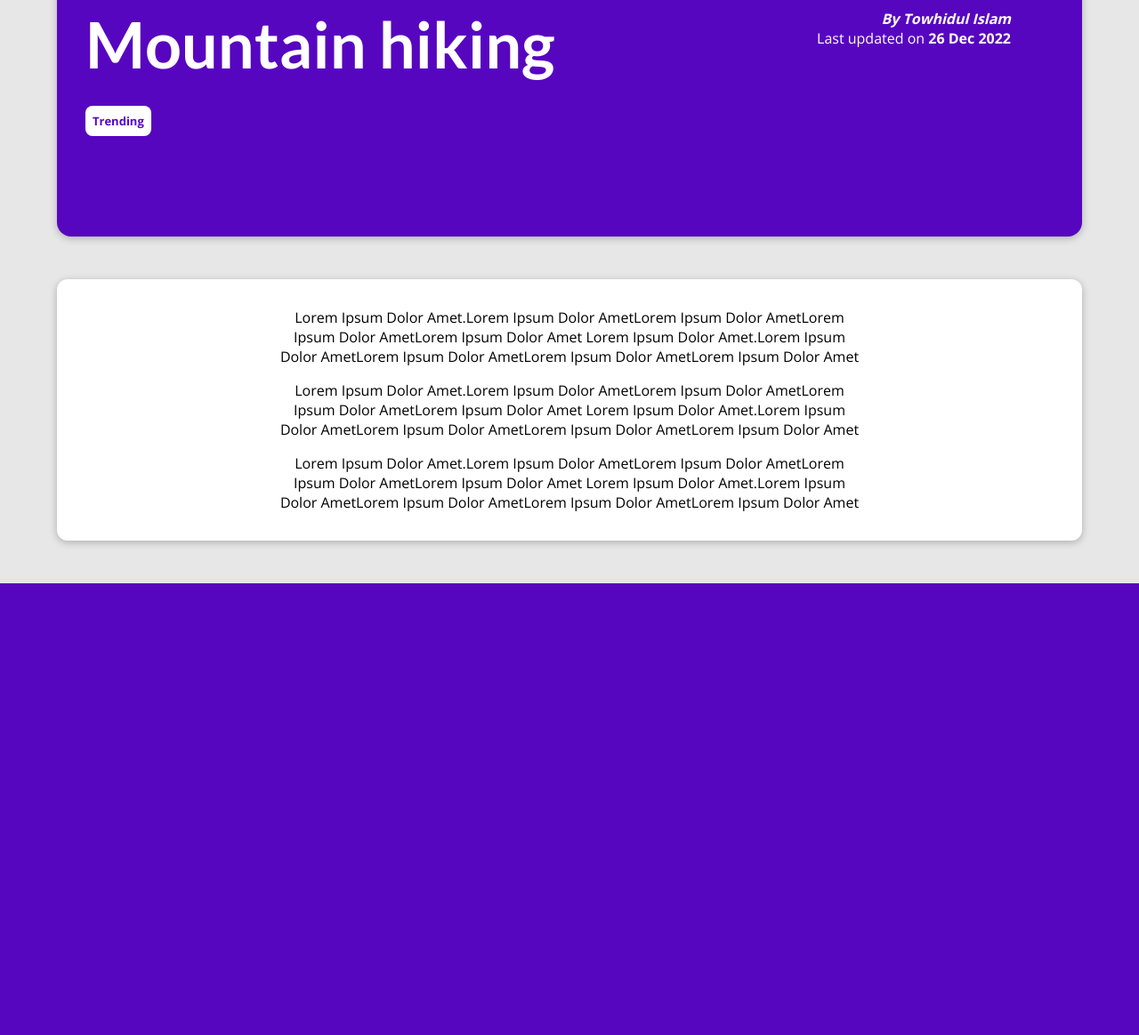
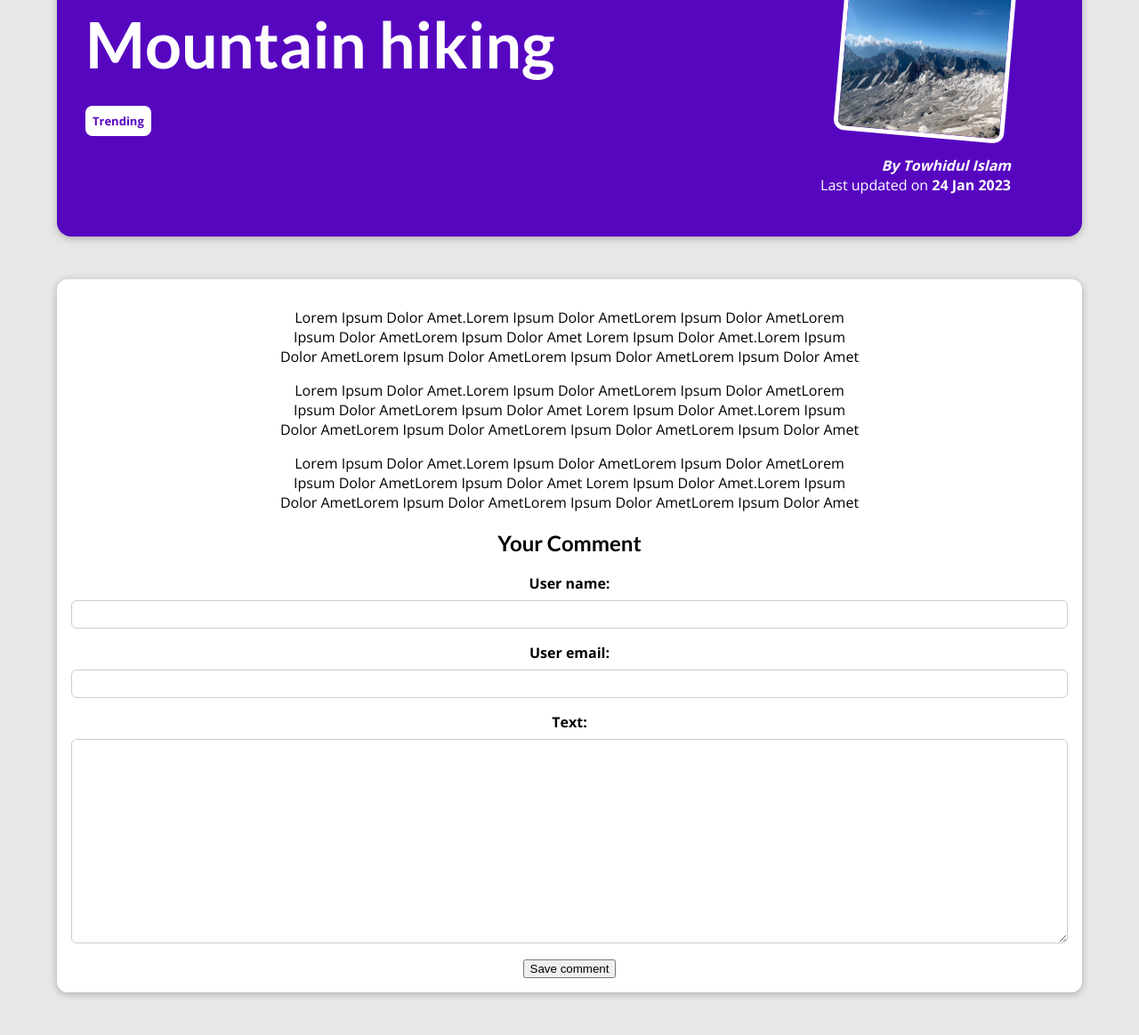
Before and after one commit to lastsaintcrucified/django_mysit_blog, a Django app: a page that uses blog/templates/blog/post-detail.html in a window 1280 px wide. Shown: the part 214-1378 px from the top of the page at 89% size. Before the commit the page ends 870 px from the top, so only its background shows below. Run offline with Django 4.2, Linux system fonts and the light colour scheme; data comes from the database, SQL or seed files in the repository.

Commit message:
comment added

```diff
--- /dev/null
+++ b/blog/forms.py
@@ -0,0 +1,25 @@
+from django import forms
+from .models import Comment
+
+
+class CommentForm(forms.ModelForm):
+    class Meta:
+        model = Comment
+        exclude = ["post"]
+        label = {
+            "user_name": "Your Name",
+            "user_email": "Your Email",
+            "text": "Your Comment"
+        }
+        error_messages = {
+            "user_name": {
+                "required": "Your Name is Required",
+                "max_length": "Name cannot be more than 40 Chars"
+            },
+            "user_email": {
+                "required": "Your Email is Required",
+            },
+            "text": {
+                "required": "Your Text is Required",
+            },
+        }
--- a/blog/models.py
+++ b/blog/models.py
@@ -30,9 +30,17 @@ class Post(models.Model):
     title = models.CharField(max_length=150, default="")
     excerpt = models.CharField(max_length=200, default="")
     content = models.TextField(validators=[MinLengthValidator(10)])
-    image_name = models.CharField(max_length=300, default="")
+    image = models.ImageField(upload_to="posts", null=True)
     date = models.DateField(auto_now=True)
     slug = models.SlugField(unique=True)
     author = models.ForeignKey(
         Author, on_delete=models.SET_NULL, null=True, related_name="posts")
     tags = models.ManyToManyField(Tag)
+
+
+class Comment(models.Model):
+    user_name = models.CharField(max_length=120)
+    user_email = models.EmailField()
+    text = models.TextField(max_length=400)
+    post = models.ForeignKey(
+        Post, on_delete=models.CASCADE, related_name="comments")
--- a/blog/static/blog/post-detail.css
+++ b/blog/static/blog/post-detail.css
@@ -78,3 +78,111 @@ main {
   font-size: small;
   font-weight: bolder;
 }
+#comment-form {
+  margin: 3rem auto;
+  width: 45%;
+  max-width: 20rem;
+  border-radius: 12px;
+  background-color: white;
+  box-shadow: 0 2px 8px rgba(0, 0, 0, 0.25);
+  padding: 1rem;
+}
+#comment-form button {
+  font: inherit;
+  background-color: #390281;
+  color: white;
+  border: 1px solid #390281;
+  padding: 0.5rem 1.5rem;
+  border-radius: 6px;
+  cursor: pointer;
+}
+
+#comment-form button:hover,
+#comment-form button:active {
+  background-color: #4f0ba7;
+  border-color: #4f0ba7;
+}
+
+.form-control {
+  margin-bottom: 1rem;
+}
+
+.form-control label {
+  font-weight: bold;
+  margin-bottom: 0.5rem;
+  display: block;
+}
+
+.form-control input,
+.form-control textarea {
+  display: block;
+  width: 100%;
+  font: inherit;
+  padding: 0.25rem;
+  border-radius: 6px;
+  border: 1px solid #ccc;
+}
+
+.errorlist {
+  list-style: none;
+  margin: 0.5rem 0;
+  padding: 0;
+  color: #d6000b;
+}
+
+.invalid label {
+  color: #d6000b;
+}
+
+.invalid input,
+.invalid textarea {
+  border-color: #d6000b;
+  background-color: #ffe6e7;
+}
+
+#alert {
+  margin: 8rem auto 3rem auto;
+  border: 1px solid #d6000b;
+  background-color: #ffe6e7;
+  padding: 1rem;
+  width: 90%;
+  max-width: 40rem;
+}
+
+#alert a {
+  text-decoration: none;
+  border: 1px solid #d6000b;
+  background-color: #d6000b;
+  color: white;
+  padding: 0.25rem 1.5rem;
+  border-radius: 6px;
+}
+
+#comments {
+  margin: 3rem auto;
+  width: 90%;
+  max-width: 60rem;
+  border-radius: 12px;
+  background-color: white;
+  box-shadow: 0 2px 8px rgba(0, 0, 0, 0.25);
+  padding: 1rem 2rem;
+}
+
+#comments ul {
+  list-style: none;
+  margin: 0;
+  padding: 0;
+}
+
+#comments li {
+  margin-bottom: 1rem;
+  border-bottom: 2px solid #ccc;
+}
+
+#comments li:last-of-type {
+  border-bottom: none;
+}
+
+#comments h2 {
+  color: #464646;
+}
--- a/blog/templates/blog/includes/post.html
+++ b/blog/templates/blog/includes/post.html
@@ -1,8 +1,8 @@
-{% load static %}
+
 <li>
     <article class="post">
       <a href="{% url 'post-detail-page' post.slug%}">
-        <img src="{% static 'blog/images/'|add:post.image_name %}" alt="{{post.title}}" />
+        <img src="{{post.image.url}}" alt="{{post.title}}" />
         <div class="post_content">
           <h3>{{post.title}}</h3>
           <p>
--- a/blog/templates/blog/post-detail.html
+++ b/blog/templates/blog/post-detail.html
@@ -17,12 +17,28 @@
     {% endfor %}
   </div>
   <article class="post">
-    <img src"{% static 'blog/images/'|add:post.image_name %}" alt="{{post.title}}" />
+    <img src="{{post.image.url}}" alt="{{post.title}}" />
     <address>By <a href="mailto:{{post.author.email_address}}">{{post.author}}</a></address>
     <div class="post_content">Last updated on <time>{{post.date|date:"d M Y"}}</time></div>
   </article>
 </section>
 <main>
   {{post.content|linebreaks}}
+
+  <section class="comment-form">
+    <h2>Your Comment</h2>
+    <form action="" method="POST">
+      {% csrf_token %}
+      {% for form_field in comment_form %}
+      <div class="form-control">
+        {{form_field.label_tag}}
+        {{form_field}}
+        {{form_field.errors}}
+      </div>
+      {% endfor %}
+
+      <button>Save comment</button>
+    </form>
+  </section>
 </main>
 {% endblock %}
--- a/blog/urls.py
+++ b/blog/urls.py
@@ -2,7 +2,8 @@ from django.urls import path
 from . import views
 
 urlpatterns = [
-    path("", views.starting_page, name="starting-page"),
-    path("posts", views.posts, name="posts-page"),
-    path("posts/<slug:slug>", views.post_detail, name="post-detail-page"),
+    path("", views.StartingPageView.as_view(), name="starting-page"),
+    path("posts", views.AllPostsView.as_view(), name="posts-page"),
+    path("posts/<slug:slug>", views.SinglePostView.as_view(),
+         name="post-detail-page"),
 ]
--- a/blog/views.py
+++ b/blog/views.py
@@ -1,33 +1,93 @@
 from django.shortcuts import render, get_object_or_404
 from django.http import HttpResponse, HttpResponseNotFound, HttpResponseRedirect
 from django.template.loader import render_to_string
+from django.urls import reverse
 from datetime import date
+from django.views.generic import ListView
+from django.views import View
+
 from .models import Post
-
+from .forms import CommentForm
 
 # Create your views here
+
 
 def get_date(post):
     return post["date"]
 
 
-def starting_page(request):
-    latest_posts = Post.objects.all().order_by("-date")[:3]
-    return render(request, "blog/index.html", {
-        "posts": latest_posts
-    })
+class StartingPageView(ListView):
+    template_name = "blog/index.html"
+    model = Post
+    ordering = ["-date"]
+    context_object_name = "posts"
+
+    def get_queryset(self):
+        queryset = super().get_queryset()
+        data = queryset[:3]
+        return data
+
+# this was replaced by clas StartingPage
+# def starting_page(request):
+#     latest_posts = Post.objects.all().order_by("-date")[:3]
+#     return render(request, "blog/index.html", {
+#         "posts": latest_posts
+#     })
 
 
-def posts(request):
-    all_posts = Post.objects.all().order_by("-date")
-    return render(request, "blog/all-posts.html", {
-        "all_posts": all_posts
-    })
+class AllPostsView(ListView):
+    template_name = "blog/all-posts.html"
+    model = Post
+    ordering = ["-date"]
+    context_object_name = "all_posts"
+
+# this was replaced by clas AllPostsView
+# def posts(request):
+#     all_posts = Post.objects.all().order_by("-date")
+#     return render(request, "blog/all-posts.html", {
+#         "all_posts": all_posts
+#     })
 
 
-def post_detail(request, slug):
-    identified_post = get_object_or_404(Post, slug=slug)
-    return render(request, "blog/post-detail.html", {
-        "post": identified_post,
-        "post_tags": identified_post.tags.all()
-    })
+class SinglePostView(View):
+    def get(self, request, slug):
+        post = Post.objects.get(slug=slug)
+        context = {
+            "post": post,
+            "post_tags": post.tags.all(),
+            "comment_form": CommentForm()
+        }
+        return render(request, "blog/post-detail.html", context)
+
+    def post(self, request, slug):
+        comment_form = CommentForm(request.POST)
+        post = Post.objects.get(slug=slug)
+
+        if comment_form.is_valid():
+            comment = comment_form.save(commit=False)
+            comment.post = post
+            comment.save()
+            return HttpResponseRedirect(reverse("post-detail-page", args=[slug]))
+
+        context = {
+            "post": post,
+            "post_tags": post.tags.all(),
+            "comment_form": comment_form
+        }
+        return render(request, "blog/post-detail.html", context)
+
+    # View er jaigai DetailView thakle
+    # def get_context_data(self, **kwargs):
+    #     context = super().get_context_data(**kwargs)
+    #     context["post_tags"] = self.object.tags.all()
+    #     context["comment_form"] = CommentForm()
+
+    #     return context
+
+# this was replaced by clas SinglePostView
+# def post_detail(request, slug):
+#     identified_post = get_object_or_404(Post, slug=slug)
+#     return render(request, "blog/post-detail.html", {
+#         "post": identified_post,
+#         "post_tags": identified_post.tags.all()
+#     })
--- a/my_django_site/settings.py
+++ b/my_django_site/settings.py
@@ -123,6 +123,9 @@ STATICFILES_DIRS = [
     BASE_DIR/'static'
 ]
 
+MEDIA_ROOT = BASE_DIR / "uploads"
+MEDIA_URL = "/files/"
+
 # Default primary key field type
 # https://docs.djangoproject.com/en/4.1/ref/settings/#default-auto-field
 
--- a/my_django_site/urls.py
+++ b/my_django_site/urls.py
@@ -14,10 +14,13 @@ Including another URLconf
     2. Add a URL to urlpatterns:  path('blog/', include('blog.urls'))
 """
 from django.contrib import admin
+
+from django.conf.urls.static import static
+from django.conf import settings
+
 from django.urls import path, include
-
 urlpatterns = [
     path('admin/', admin.site.urls),
     path('blog/', include("blog.urls")),
 
-]
+] + static(settings.MEDIA_URL, document_root=settings.MEDIA_ROOT)
```
Also changed, not shown: blog/admin.py (+7 -1 lines), blog/migrations/0003_remove_post_image_name_post_image.py (added), blog/migrations/0004_comment.py (added), db.sqlite3, uploads/posts/mountains.jpg (added), uploads/posts/unnamed.jpg (added), uploads/posts/woods.jpg (added).
